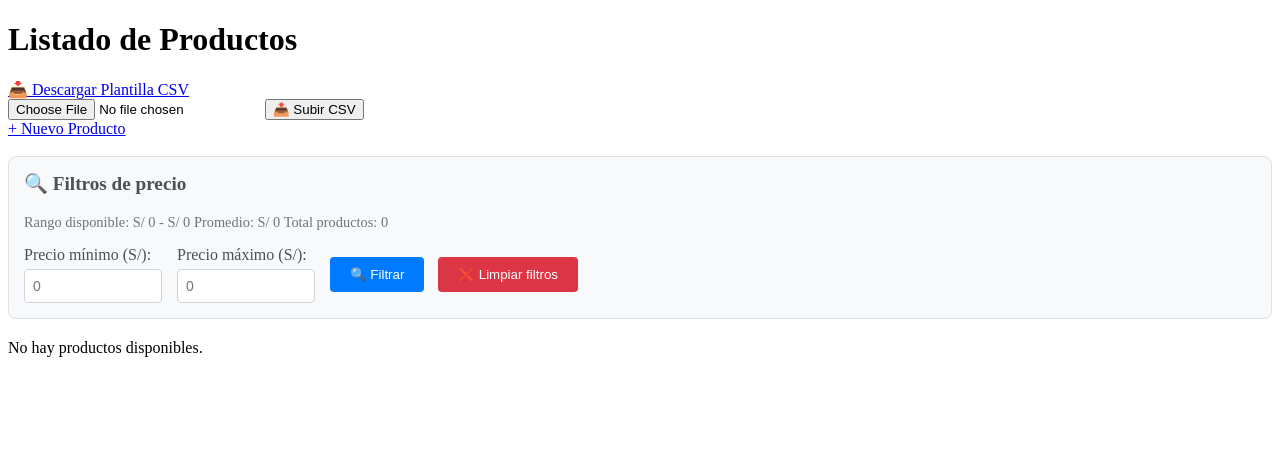
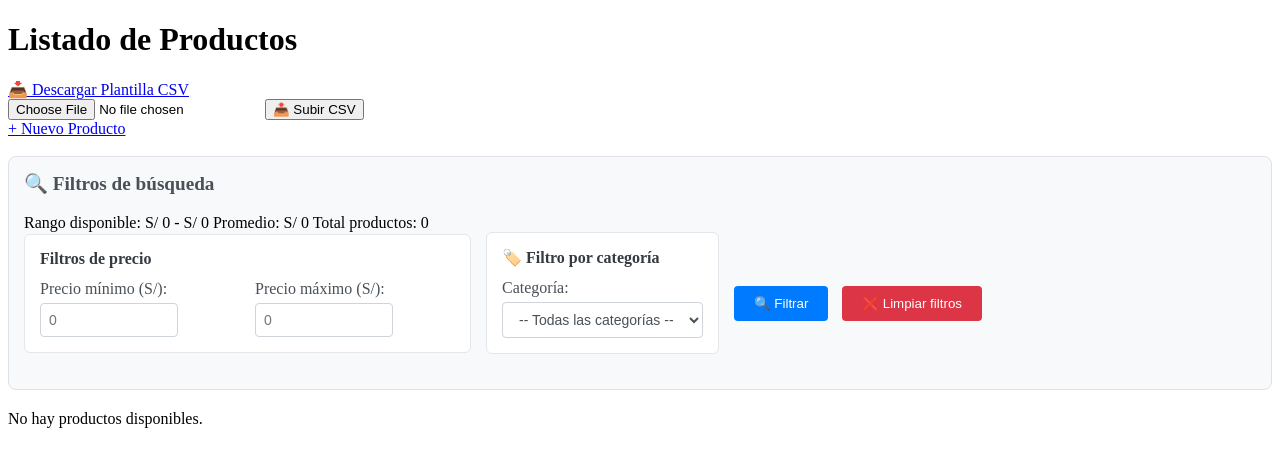
Before and after one commit to LuisLaurente/tecnovedades, a PHP site: page /index.php in a window 1280 px wide. Shown: the top 467 px of the page. Run offline with PHP 8.4, Linux system fonts and the light colour scheme; tables that the repository leaves empty or names only in its code hold one stand-in row (values such as "Sample post").

Commit message:
SM03-RQ16-Sipan: Implementaición de filtros por Categorías y Subcategorias

```diff
--- a/controllers/ProductoController.php
+++ b/controllers/ProductoController.php
@@ -22,14 +22,22 @@ class ProductoController
         $minPrice = $validacionFiltros['filtros_validos']['min_price'] ?? null;
         $maxPrice = $validacionFiltros['filtros_validos']['max_price'] ?? null;
 
+        // Obtener filtro por categoría
+        $categoriaId = isset($_GET['categoria']) && is_numeric($_GET['categoria']) && $_GET['categoria'] > 0
+            ? (int)$_GET['categoria']
+            : null;
+
         // Obtener estadísticas de precios para el frontend
         $estadisticasPrecios = $productoModel->obtenerEstadisticasPrecios();
 
-        // Obtener productos con filtro (si aplica)
-        $productos = $productoModel->obtenerFiltrados($minPrice, $maxPrice);
+        // Obtener categorías disponibles para el filtro
+        $categoriasDisponibles = Producto::obtenerCategoriasConProductos();
 
-        // Contar total de productos que coinciden con el filtro
-        $totalFiltrados = $productoModel->contarFiltrados($minPrice, $maxPrice);
+        // Obtener productos con filtros aplicados
+        $productos = $productoModel->obtenerFiltrados($minPrice, $maxPrice, $categoriaId);
+
+        // Contar total de productos que coinciden con los filtros
+        $totalFiltrados = $productoModel->contarFiltrados($minPrice, $maxPrice, $categoriaId);
 
         // Agregar categorías asociadas a cada producto
         foreach ($productos as &$producto) {
@@ -47,7 +55,8 @@ class ProductoController
                 'total' => $totalFiltrados,
                 'filtros' => [
                     'min_price' => $minPrice,
-                    'max_price' => $maxPrice
+                    'max_price' => $maxPrice,
+                    'categoria' => $categoriaId
                 ],
                 'errores' => $validacionFiltros['errores'] ?? []
             ];
@@ -60,7 +69,8 @@ class ProductoController
         $filtrosActivos = [
             'min_price' => $minPrice,
             'max_price' => $maxPrice,
-            'hay_filtros' => !is_null($minPrice) || !is_null($maxPrice)
+            'categoria' => $categoriaId,
+            'hay_filtros' => !is_null($minPrice) || !is_null($maxPrice) || !is_null($categoriaId)
         ];
 
         // Errores de validación para mostrar en la vista
--- a/public/css/producto-index.css
+++ b/public/css/producto-index.css
@@ -49,10 +49,52 @@
     font-size: 1.2em;
 }
 
-.estadisticas-precios {
-    font-size: 0.9em;
-    color: #6c757d;
-    margin-bottom: 15px;
+/* Nuevos estilos para grupos de filtros */
+.filtro-grupo {
+    margin-bottom: 20px;
+    padding: 15px;
+    background: white;
+    border-radius: 6px;
+    border: 1px solid #e3e6ea;
+}
+
+.filtro-grupo h4 {
+    margin-top: 0;
+    margin-bottom: 12px;
+    color: #343a40;
+    font-size: 1em;
+    font-weight: 600;
+}
+
+.filtro-precio {
+    display: flex;
+    gap: 15px;
+    flex-wrap: wrap;
+}
+
+.filtro-precio > div {
+    flex: 1;
+    min-width: 200px;
+}
+
+.filtro-categoria {
+    max-width: 300px;
+}
+
+.filtro-select {
+    width: 100%;
+    padding: 8px 12px;
+    border: 1px solid #ced4da;
+    border-radius: 4px;
+    font-size: 14px;
+    background: white;
+    color: #495057;
+}
+
+.filtro-select:focus {
+    outline: none;
+    border-color: #80bdff;
+    box-shadow: 0 0 0 0.2rem rgba(0, 123, 255, 0.25);
 }
 
 .filtros-form {
@@ -192,4 +234,17 @@
         display: block;
         margin: 5px 0;
     }
+
+    .filtro-precio {
+        flex-direction: column;
+        gap: 10px;
+    }
+
+    .filtro-precio > div {
+        min-width: auto;
+    }
+
+    .filtro-categoria {
+        max-width: 100%;
+    }
 }
--- a/public/js/producto-filtros.js
+++ b/public/js/producto-filtros.js
@@ -1,6 +1,7 @@
 document.addEventListener('DOMContentLoaded', function() {
     const minPriceInput = document.getElementById('min_price');
     const maxPriceInput = document.getElementById('max_price');
+    const categoriaSelect = document.getElementById('categoria');
     const btnFiltrar = document.getElementById('btnFiltrar');
     const btnLimpiar = document.getElementById('btnLimpiar');
     const loading = document.getElementById('loading');
@@ -34,23 +35,39 @@ document.addEventListener('DOMContentLoaded', function() {
 
     // Función para mostrar filtros activos
     function mostrarFiltrosActivos(filtros, total) {
-        if (filtros.min_price || filtros.max_price) {
+        let hayFiltros = false;
         let info = '';
+
         if (filtros.min_price) {
             info += `<span class="filtro-tag">
                 Mínimo: S/ ${parseFloat(filtros.min_price).toFixed(2)}
             </span>`;
+            hayFiltros = true;
         }
+
         if (filtros.max_price) {
             info += `<span class="filtro-tag">
                 Máximo: S/ ${parseFloat(filtros.max_price).toFixed(2)}
             </span>`;
+            hayFiltros = true;
         }
+
+        if (filtros.categoria) {
+            const categoriaOption = categoriaSelect.querySelector(`option[value="${filtros.categoria}"]`);
+            const categoriaNombre = categoriaOption ? categoriaOption.textContent : 'Categoría seleccionada';
+            info += `<span class="filtro-tag">
+                Categoría: ${categoriaNombre}
+            </span>`;
+            hayFiltros = true;
+        }
+
         if (total !== undefined) {
             info += `<span class="filtro-tag total">
                 ${total} producto(s) encontrado(s)
             </span>`;
         }
+
+        if (hayFiltros) {
             infoFiltros.innerHTML = info;
             filtrosActivos.style.display = 'block';
         } else {
@@ -93,6 +110,7 @@ document.addEventListener('DOMContentLoaded', function() {
     function filtrarProductos() {
         const minPrice = minPriceInput.value.trim();
         const maxPrice = maxPriceInput.value.trim();
+        const categoria = categoriaSelect.value;
 
         toggleLoading(true);
         mostrarErrores([]);
@@ -101,6 +119,7 @@ document.addEventListener('DOMContentLoaded', function() {
         const params = new URLSearchParams();
         if (minPrice) params.append('min_price', minPrice);
         if (maxPrice) params.append('max_price', maxPrice);
+        if (categoria) params.append('categoria', categoria);
         params.append('ajax', '1');
 
         // Realizar petición AJAX
@@ -133,6 +152,7 @@ document.addEventListener('DOMContentLoaded', function() {
     function limpiarFiltros() {
         minPriceInput.value = '';
         maxPriceInput.value = '';
+        categoriaSelect.value = '';
 
         toggleLoading(true);
         mostrarErrores([]);
@@ -161,6 +181,9 @@ document.addEventListener('DOMContentLoaded', function() {
     btnFiltrar.addEventListener('click', filtrarProductos);
     btnLimpiar.addEventListener('click', limpiarFiltros);
 
+    // Filtrado automático al cambiar categoría
+    categoriaSelect.addEventListener('change', filtrarProductos);
+
     // Filtrado en tiempo real mientras se escribe (opcional)
     let timeout;
     function filtrarEnTiempoReal() {
--- a/views/producto/index.php
+++ b/views/producto/index.php
@@ -23,7 +23,7 @@
 
     <!-- Filtros de productos -->
     <div class="filtros-container">
-        <h3 class="filtros-titulo">🔍 Filtros de precio</h3>
+        <h3 class="filtros-titulo">🔍 Filtros de búsqueda</h3>
 
         <?php if (isset($estadisticasPrecios)): ?>
             <div class="estadisticas-precios">
@@ -34,6 +34,10 @@
         <?php endif; ?>
 
         <form id="filtroForm" method="GET" action="/producto/index" class="filtros-form">
+            <!-- Filtros de precio -->
+            <div class="filtro-grupo">
+                <h4>Filtros de precio</h4>
+                <div class="filtro-precio">
                     <div>
                         <label class="filtro-label">Precio mínimo (S/):</label>
                         <input type="number" id="min_price" name="min_price" step="1" min="0"
@@ -47,6 +51,28 @@
                                class="filtro-input"
                                value="<?= isset($_GET['max_price']) ? htmlspecialchars($_GET['max_price']) : '' ?>"
                                placeholder="<?= isset($estadisticasPrecios) ? $estadisticasPrecios['precio_maximo'] : '999' ?>">
+                    </div>
+                </div>
+            </div>
+
+            <!-- Filtros de categoría -->
+            <div class="filtro-grupo">
+                <h4>🏷️ Filtro por categoría</h4>
+                <div class="filtro-categoria">
+                    <label class="filtro-label">Categoría:</label>
+                    <select id="categoria" name="categoria" class="filtro-select">
+                        <option value="">-- Todas las categorías --</option>
+                        <?php if (isset($categoriasDisponibles) && !empty($categoriasDisponibles)): ?>
+                            <?php foreach ($categoriasDisponibles as $categoria): ?>
+                                <option value="<?= $categoria['id'] ?>"
+                                        <?= (isset($_GET['categoria']) && $_GET['categoria'] == $categoria['id']) ? 'selected' : '' ?>>
+                                    <?= htmlspecialchars($categoria['nombre']) ?>
+                                    (<?= $categoria['total_productos'] ?> productos)
+                                </option>
+                            <?php endforeach; ?>
+                        <?php endif; ?>
+                    </select>
+                </div>
             </div>
             <div>
                 <button type="button" id="btnFiltrar" class="btn-filtrar">
```
Also changed, not shown: models/Producto.php (+119 -11 lines). Lines whose indentation alone changed are shown as unchanged.
